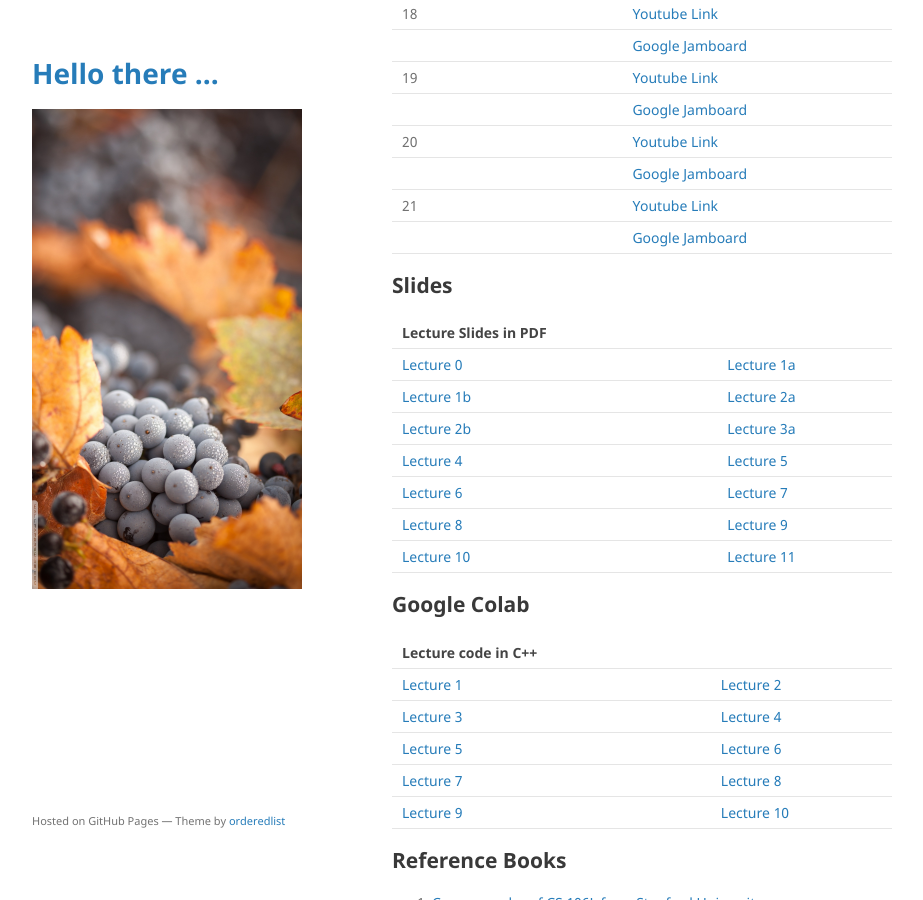
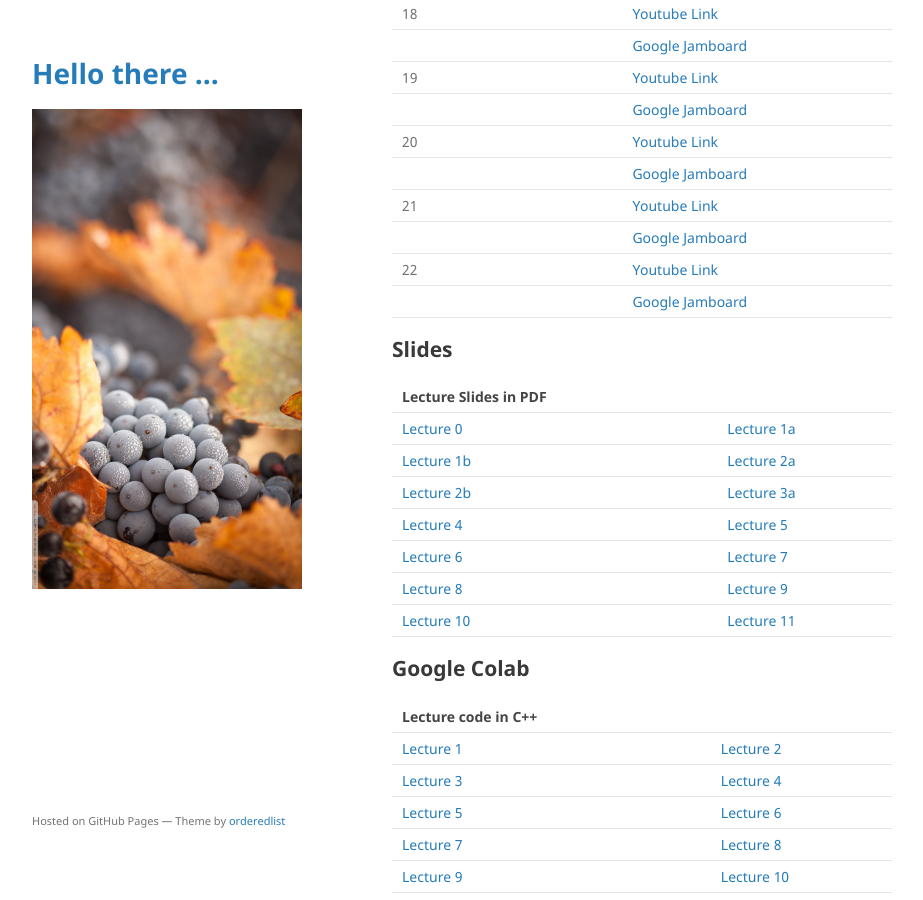
Before and after one commit to mohammadmotiurrahman/mohammadmotiurrahman.github.io, a Jekyll site: the page built from cse203_4/index.md, in a window 1280 px wide and 900 px high, scrolled down 3725 px. Shown: the whole window, without its empty margins (178-1101 px from the left). Built offline with Jekyll 4.4.1, drawn with Linux system fonts in a browser that asks for light colours; our own code applies the rules of GitHub Pages for plain Markdown files.

Commit message:
Update index.md

```diff
--- a/cse203_4/index.md
+++ b/cse203_4/index.md
@@ -125,9 +125,8 @@ environment will force me to not evaluate your exam copies.
 |         |              | [Google Jamboard](https://jamboard.google.com/d/1IhD8bAk5D-u4oKWxwJNu6jErSS5aQImtzPHmIcaJyN8/edit?usp=sharing) |
 | 21      |              | [Youtube Link](https://youtu.be/eUjZDqbs628)                                                                   |
 |         |              | [Google Jamboard](https://jamboard.google.com/d/1IhD8bAk5D-u4oKWxwJNu6jErSS5aQImtzPHmIcaJyN8/edit?usp=sharing) |
-
-
-
+| 22      |              | [Youtube Link](https://youtu.be/URRhF52A528)                                                                   |
+|         |              | [Google Jamboard]() |
 
 
 ## Slides
```
